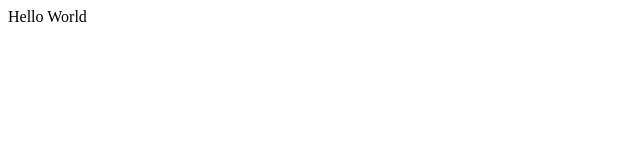
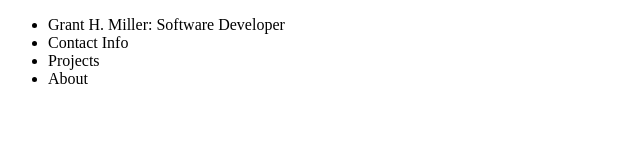
Before and after one commit to gramiller/gramiller.github.io, a plain HTML site: page index.html in a window 1280 px wide. Shown: the whole page, without its empty margins (0-640 px from the left). Drawn offline with Linux system fonts and the light colour scheme.

Commit message:
Add Nav bar

```diff
--- a/index.html
+++ b/index.html
@@ -7,6 +7,19 @@
     <title>Grant H. Miller: Software Developer</title>
 </head>
 <body>
-    Hello World
+    <ul>
+        <li>
+            Grant H. Miller: Software Developer
+        </li>
+        <li>
+            Contact Info
+        </li>
+        <li>
+            Projects
+        </li>
+        <li>
+            About
+        </li>
+    </ul>
 </body>
 </html>
```
